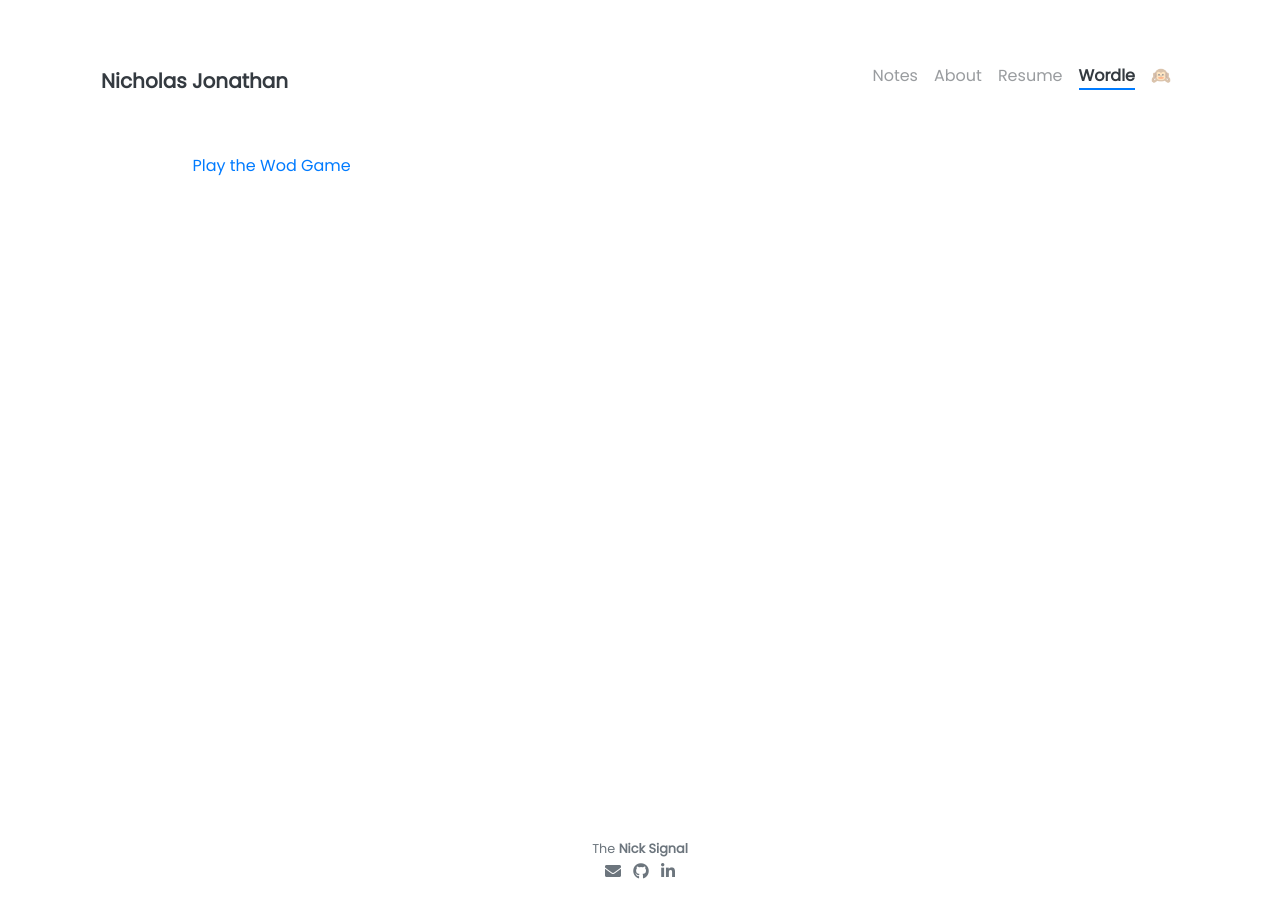
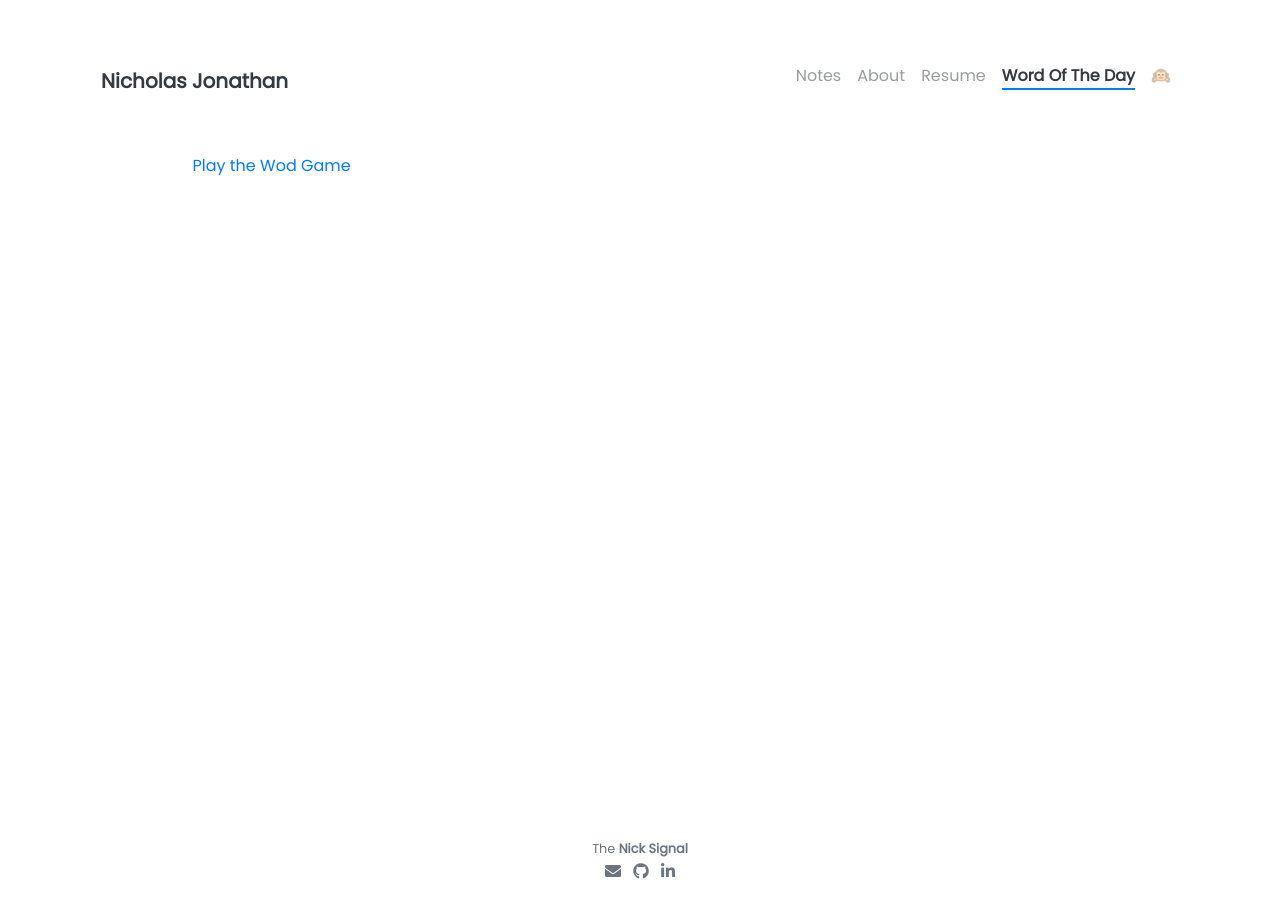
Before and after one commit to Seerow0/-MK-II-Nicholas-J-Website-, a Jekyll site: the page built from pages/wod.md, in a window 1280 px wide. Built offline with Jekyll 4.4.1, drawn with Linux system fonts in a browser that asks for light colours; nearby versions of some CDN libraries; a script that is not in the unit is left out.

Commit message:
Update wod.md

```diff
--- a/pages/wod.md
+++ b/pages/wod.md
@@ -1,6 +1,6 @@
 ---
 layout: page
-title: Wordle
+title: Word Of The Day
 weight: 7
 permalink: /wordle/
 ---
```
